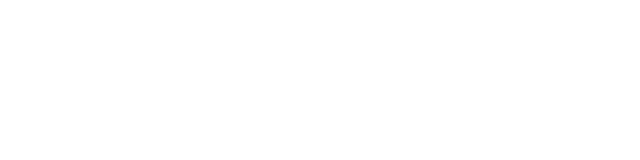
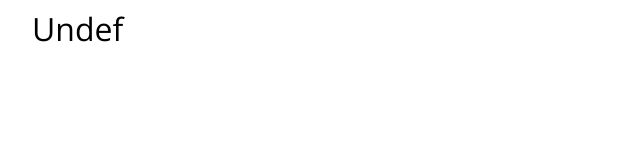
Before and after one commit to IsolatedLun/Undef, a React (Vite) app in the folder frontend/: page / in a window 1280 px wide. Shown: the top 160 px of the page, without its empty margins (0-640 px from the left). Built offline with nearby package versions, Linux system fonts and the light colour scheme.

Commit message:
Working on navbar

```diff
--- /dev/null
+++ b/frontend/index.css
@@ -0,0 +1 @@
+@import url("https://fonts.googleapis.com/css2?family=Open+Sans:wght@300;400;500;600;700;800&display=swap");*,:after,:before{box-sizing:border-box;margin:0;padding:0}body{background-color:hsl(var(--bg-primary));color:var(--txt-primary);display:flex;flex-direction:column;font-family:Open Sans,sans-serif;font-size:var(--fs-400);justify-content:space-between;min-height:100vh}:root{--fs-400:1rem;--fs-450:1.5rem;--fs-500:2rem;--txt-primary:#000;--bg-primary:0,0%,100%}@media(prefers-color-scheme:dark){:root{--txt-primary:#fff;--bg-primary:217,12%,13%;--bg-secondary:217,12%,6%}}.primary-nav{align-items:center;background-color:hsl(var(--bg-secondary));display:flex;max-height:3.5rem;padding:.5em 2em}.primary-nav .nav__title{font-size:var(--fs-500);font-weight:400}
--- a/frontend/index.html
+++ b/frontend/index.html
@@ -3,6 +3,11 @@
   <head>
     <meta charset="UTF-8" />
     <meta name="viewport" content="width=device-width, initial-scale=1.0" />
+
+    <link rel="stylesheet" href="https://use.fontawesome.com/releases/v5.15.4/css/all.css"
+		  integrity="sha384-DyZ88mC6Up2uqS4h/KRgHuoeGwBcD4Ng9SiP4dIRy0EXTlnuz47vAwmeGwVChigm"
+		  crossorigin="anonymous">
+
     <title>Undef</title>
   </head>
   <body>
--- a/frontend/package.json
+++ b/frontend/package.json
@@ -5,11 +5,12 @@
     "dev": "vite",
     "build": "tsc && vite build",
     "preview": "vite preview",
-    "postcss-run": ""
+    "postcss-run": "postcss src/css/imports.css -o ./index.css --watch"
   },
   "dependencies": {
     "cssnano": "^5.0.16",
     "postcss": "^8.4.6",
+    "postcss-cli": "^9.1.0",
     "postcss-import": "^14.0.2",
     "react": "^17.0.2",
     "react-dom": "^17.0.2",
--- /dev/null
+++ b/frontend/postcss.config.js
@@ -0,0 +1,6 @@
+module.exports = {
+    plugins: [
+        require('postcss-import'),
+        require('cssnano')
+    ]
+}
--- a/frontend/src/App.tsx
+++ b/frontend/src/App.tsx
@@ -1,10 +1,11 @@
 import { BrowserRouter as Router } from 'react-router-dom';
+import PrimaryNav from './components/layouts/PrimaryNav';
 
 function App() {
 
   return (
     <Router>
-
+      <PrimaryNav />
     </Router>
   )
 }
--- /dev/null
+++ b/frontend/src/components/layouts/PrimaryNav.tsx
@@ -0,0 +1,12 @@
+import React from 'react';
+
+const PrimaryNav = () => {
+  return(
+      <nav className='primary-nav' role='primary nav'>
+          <h1 className="nav__title">Undef</h1>
+          <div className="nav__user-profile"></div>
+      </nav>
+  )
+};
+
+export default PrimaryNav;
--- a/frontend/src/css/globals.css
+++ b/frontend/src/css/globals.css
@@ -1,3 +1,5 @@
+@import url('https://fonts.googleapis.com/css2?family=Open+Sans:wght@300;400;500;600;700;800&display=swap');
+
 *, *::before, *::after {
     margin: 0;
     padding: 0;
@@ -6,21 +8,28 @@
 
 body {
     font-size: var(--fs-400);
+    font-family: 'Open Sans', sans-serif;
     display: flex;
     flex-direction: column;
     justify-content: space-between; /* Stick footer at the bottom */
     min-height: 100vh;
+    color: var(--txt-primary);
+    background-color: hsl(var(--bg-primary));
 }
 
 :root {
     --fs-400: 1rem;
     --fs-450: 1.5rem;
-    --fs-00: 2rem;
+    --fs-500: 2rem;
 
     --txt-primary: black;
-    --bg-primary: white;
+    --bg-primary: 0, 0%, 100%;
 }
 
 @media(prefers-color-scheme: dark) {
-
+    :root {
+        --txt-primary: white;
+        --bg-primary: 217, 12%, 13%;
+        --bg-secondary: 217, 12%, 6%;
+    }
 }
--- a/frontend/src/css/imports.css
+++ b/frontend/src/css/imports.css
@@ -1 +1,3 @@
 @import url('globals.css');
+
+@import url('navbars.css');
--- /dev/null
+++ b/frontend/src/css/navbars.css
@@ -0,0 +1,12 @@
+.primary-nav {
+    display: flex;
+    align-items: center;
+    padding: 0.5em 2em;
+    max-height: 3.5rem;
+    background-color: hsl(var(--bg-secondary));
+}
+
+.primary-nav .nav__title {
+    font-size: var(--fs-500);
+    font-weight: normal;
+}
--- a/frontend/src/main.tsx
+++ b/frontend/src/main.tsx
@@ -1,6 +1,6 @@
 import React from 'react'
 import ReactDOM from 'react-dom'
-import './index.css'
+import '../index.css'
 import App from './App'
 
 ReactDOM.render(
```
Also changed, not shown: frontend/src/index.css (deleted), 1 other file (tests, documents, lock files or other folders).
